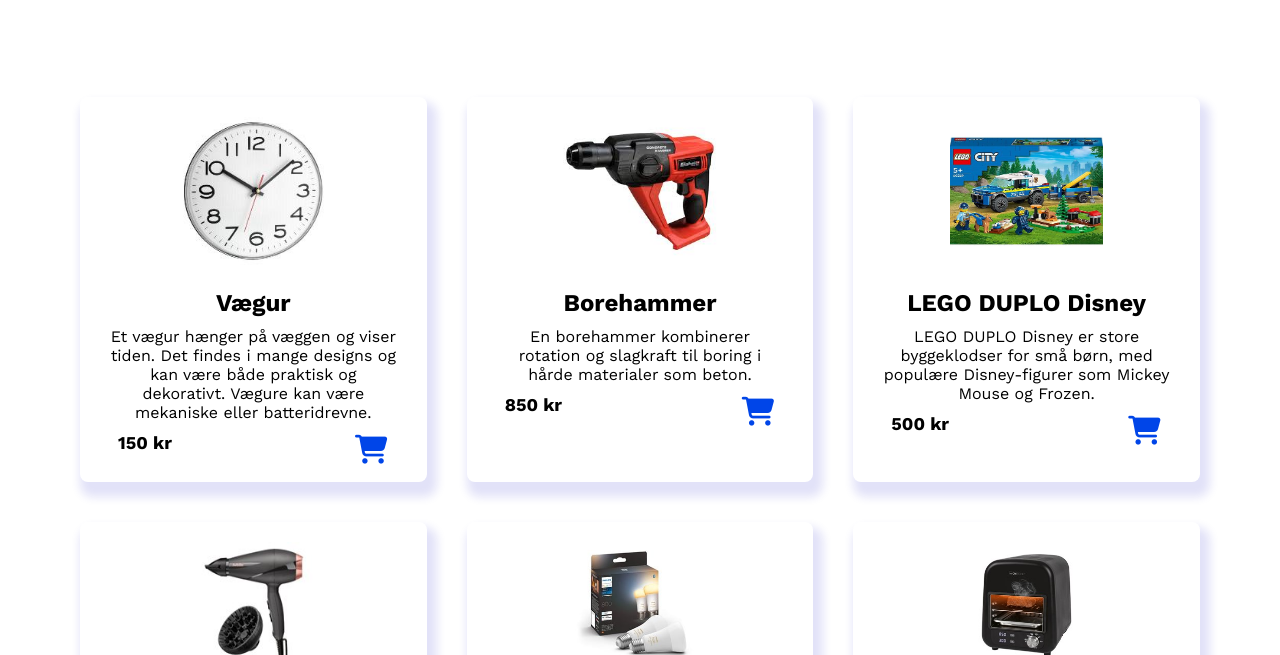
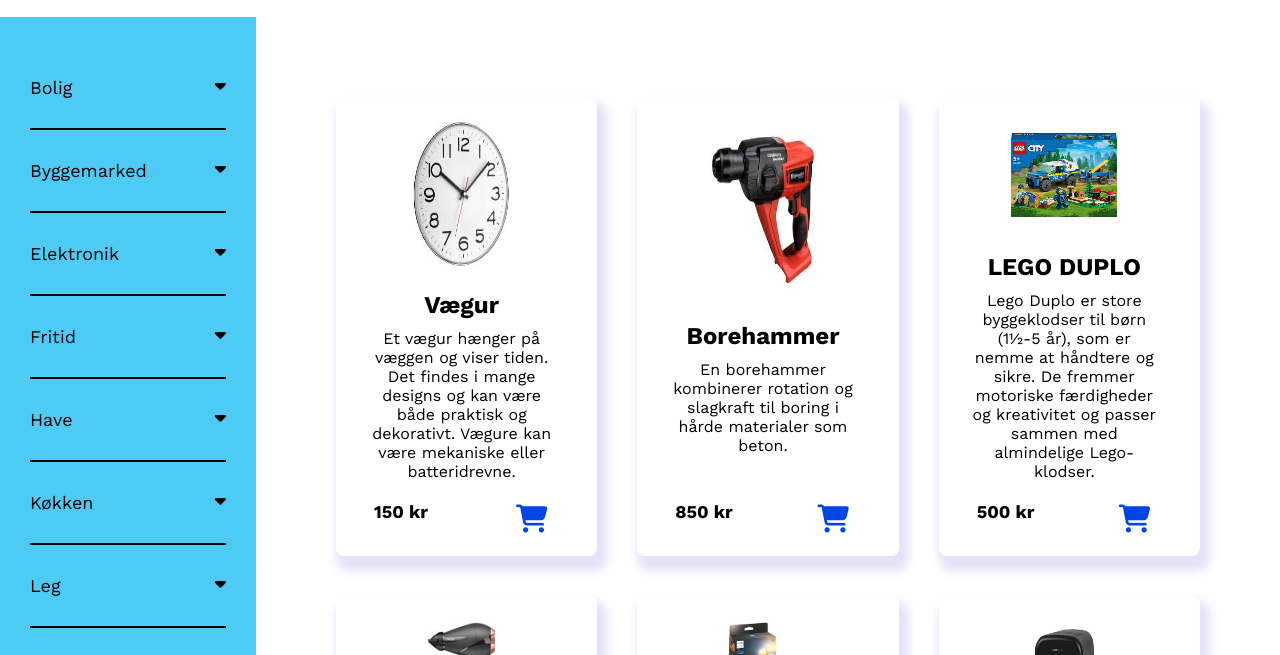
Before and after one commit to mijam31/BJ-trading, a plain HTML site: page index.html in a window 1280 px wide. Shown: the part 143-798 px from the top of the page. Drawn offline with nearby package versions, Linux system fonts and the light colour scheme.

Commit message:
update forside og kategori

```diff
--- a/assets/css/footer.css
+++ b/assets/css/footer.css
@@ -7,65 +7,6 @@ body {
   font-family: "Work Sans", sans-serif;
 }
 
-.shop {
-  max-width: 1980px;
-  padding: 80px;
-}
-.container {
-  display: grid;
-  grid-template-columns: 1fr 1fr 1fr;
-  gap: 20px;
-}
-.box {
-  padding: 0 20px 10px 20px;
-  box-shadow: 5px 10px 10px 5px rgba(13, 13, 196, 0.12);
-  border-radius: 8px;
-}
-
-.container img {
-  width: 50%;
-  height: 50%;
-  padding-bottom: 20px;
-  padding-top: 20px;
-}
-.container div {
-  text-align: center;
-}
-.container div h4 {
-  font-size: 24px;
-}
-.container div p {
-  font-size: 16px;
-  padding: 10px;
-}
-.cart-shopping-div {
-  display: flex;
-  justify-content: space-between;
-  padding-right: 18px;
-  padding-left: 18px;
-}
-
-.cart-shopping-div h5 {
-  font-size: 18px;
-}
-.cart-shopping-div a i {
-  width: 35px;
-  height: 35px;
-  color: #0045e8;
-  display: inline-flex;
-  align-items: center;
-  justify-content: center;
-  font-size: 1.8rem;
-}
-@media screen and (max-width: 768px) {
-  .container {
-    display: flex;
-    flex-direction: column;
-  }
-  .box {
-    padding: 30px;
-  }
-}
 .footer {
   background-color: #585d67;
   padding: 80px;
--- a/assets/css/styles.css
+++ b/assets/css/styles.css
@@ -10,6 +10,32 @@
 body {
   font-family: "Work Sans", sans-serif;
 }
+.kategori-container {
+  display: grid;
+  grid-template-columns: 1fr 4fr;
+}
+
+.kategori {
+  background-color: #4dcbf5;
+  padding: 30px;
+}
+
+.kategori-ul li {
+  text-decoration: none;
+  list-style-type: none;
+}
+.kategori-ul li a {
+  display: flex;
+  justify-content: space-between;
+  font-size: 18px;
+  color: black;
+  text-decoration: none;
+  padding: 30px 0;
+  border-bottom: 2px solid black;
+}
+.kategori-ul li a:hover {
+  color: #ffff;
+}
 
 .shop {
   max-width: 1980px;
@@ -21,9 +47,11 @@ body {
   gap: 40px;
 }
 .box {
-  padding: 0 20px 10px 20px;
+  padding: 0 30px 10px 20px;
   box-shadow: 5px 10px 10px 5px rgba(13, 13, 196, 0.12);
   border-radius: 8px;
+  display: flex;
+  flex-direction: column;
 }
 
 .container img {
@@ -31,6 +59,8 @@ body {
   height: 50%;
   padding-bottom: 20px;
   padding-top: 20px;
+  cursor: pointer;
+  margin: 0 auto;
 }
 .container div {
   text-align: center;
@@ -45,8 +75,10 @@ body {
 .cart-shopping-div {
   display: flex;
   justify-content: space-between;
+  padding: 10px;
   padding-right: 18px;
   padding-left: 18px;
+  margin-top: auto;
 }
 
 .cart-shopping-div h5 {
@@ -59,7 +91,7 @@ body {
   display: inline-flex;
   align-items: center;
   justify-content: center;
-  font-size: 1.8rem;
+  font-size: 28px;
 }
 @media screen and (max-width: 768px) {
   .container {
--- a/index.html
+++ b/index.html
@@ -57,6 +57,38 @@
       </ul>
     </section>
 
+    <section class="kategori-container">
+      <section class="kategori">
+        <ul class="kategori-ul">
+          <li>
+            <a href="">Bolig <i class="fa-solid fa-caret-down"></i></a>
+          </li>
+          <li>
+            <a href="">Byggemarked <i class="fa-solid fa-caret-down"></i></a>
+          </li>
+          <li>
+            <a href="">Elektronik <i class="fa-solid fa-caret-down"></i></a>
+          </li>
+          <li>
+            <a href="">Fritid <i class="fa-solid fa-caret-down"></i></a>
+          </li>
+          <li>
+            <a href="">Have <i class="fa-solid fa-caret-down"></i></a>
+          </li>
+          <li>
+            <a href="">Køkken <i class="fa-solid fa-caret-down"></i></a>
+          </li>
+          <li>
+            <a href="">Leg <i class="fa-solid fa-caret-down"></i></a>
+          </li>
+          <li>
+            <a href=""
+              >Personlig pleje <i class="fa-solid fa-caret-down"></i
+            ></a>
+          </li>
+        </ul>
+      </section>
+
       <!--webshop-->
       <section class="shop">
         <article class="container">
@@ -81,8 +113,8 @@
             <div>
               <h4>Borehammer</h4>
               <p>
-              En borehammer kombinerer rotation og slagkraft til boring i hårde
-              materialer som beton.
+                En borehammer kombinerer rotation og slagkraft til boring i
+                hårde materialer som beton.
               </p>
             </div>
             <div class="cart-shopping-div">
@@ -94,10 +126,11 @@
           <div class="box">
             <img src="/assets/img/lego.jpg " alt="" />
             <div>
-            <h4>LEGO DUPLO Disney</h4>
+              <h4>LEGO DUPLO</h4>
               <p>
-              LEGO DUPLO Disney er store byggeklodser for små børn, med populære
-              Disney-figurer som Mickey Mouse og Frozen.
+                Lego Duplo er store byggeklodser til børn (1½-5 år), som er
+                nemme at håndtere og sikre. De fremmer motoriske færdigheder og
+                kreativitet og passer sammen med almindelige Lego-klodser.
               </p>
             </div>
             <div class="cart-shopping-div">
@@ -126,9 +159,9 @@
             <div>
               <h4>Philips Hue Ambiance</h4>
               <p>
-              Philips Hue White Ambiance er en smartpære, der tilbyder justerbar
-              hvidbelysning fra varmt til køligt lys, styret via app eller
-              stemmestyring.
+                Philips Hue White Ambiance er en smartpære, der tilbyder
+                justerbar hvidbelysning fra varmt til køligt lys, styret via app
+                eller stemmestyring.
               </p>
             </div>
             <div class="cart-shopping-div">
@@ -142,8 +175,8 @@
             <div>
               <h4>Clatronic Grill</h4>
               <p>
-              Clatronic Grill er en elektrisk grill med justerbar temperatur og
-              non-stick plader, perfekt til indendørs og udendørs brug.
+                Clatronic Grill er en elektrisk grill med justerbar temperatur
+                og non-stick plader, perfekt til indendørs og udendørs brug.
               </p>
             </div>
             <div class="cart-shopping-div">
@@ -152,6 +185,7 @@
             </div>
           </div>
         </article>
+      </section>
     </section>
 
     <!--footer-->
```
Lines whose indentation alone changed are shown as unchanged.
